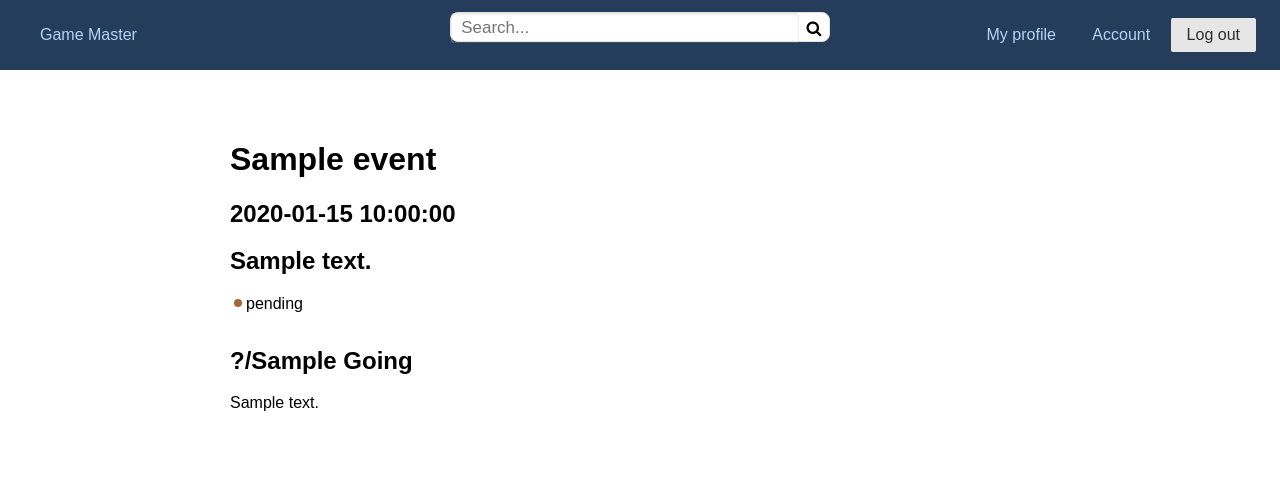
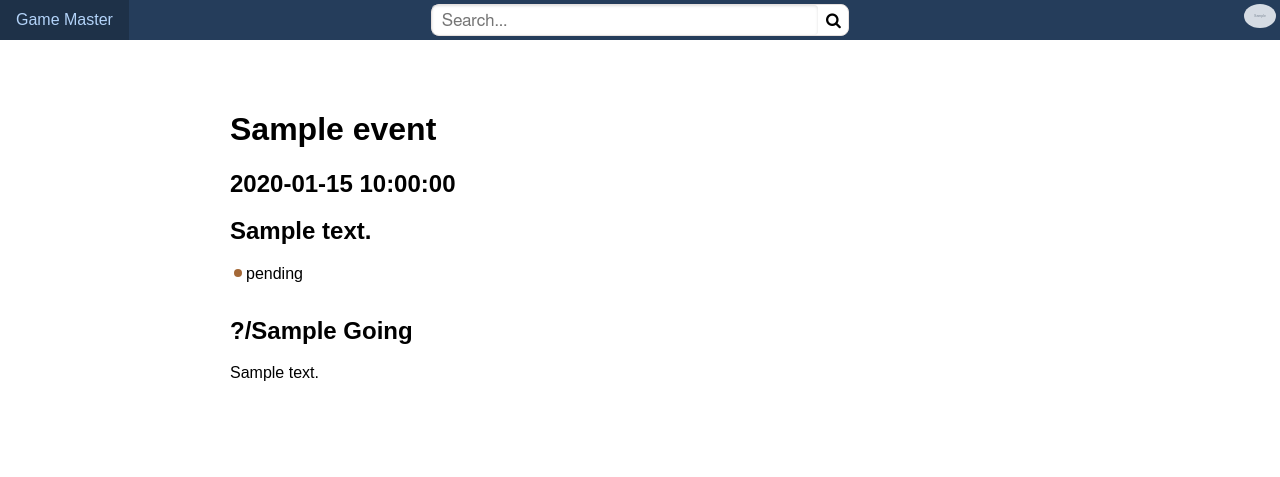
Before and after one commit to CSCI-5117-F26/developing-the-interactive-web-project-1-group-8, a Flask app: template src/developing_the_interactive_web_project_1_group_8/templates/event.html in a window 1280 px wide. Shown: the top 477 px of the page. Run offline with Flask 3, Linux system fonts and the light colour scheme; the visitor is signed in with stand-in values (Sample User, id 1); the template is opened without the code that fills it: most values are stand-ins (such as "Sample title", 1, 10 or a date in 2020); grey boxes marked "Sample" are stand-in pictures; some libraries are stand-ins or nearby versions.

Commit message:
revert top boar style, add dropdown for account with photo

```diff
--- a/src/developing_the_interactive_web_project_1_group_8/server.py
+++ b/src/developing_the_interactive_web_project_1_group_8/server.py
@@ -8,7 +8,7 @@ from flask import (
     flash,
     request,
 )
-import database
+import developing_the_interactive_web_project_1_group_8.database as database
 import validators
 import os
 from urllib.parse import urlencode, urlsplit
--- a/src/developing_the_interactive_web_project_1_group_8/static/styles.css
+++ b/src/developing_the_interactive_web_project_1_group_8/static/styles.css
@@ -21,6 +21,7 @@
 
   /* Top Bar */
   --color-topbar-background: var(--color-primary);
+  --color-topbar-background-secondary: hsl(213, 37%, 30%);
   --color-topbar-text: hsl(213, 86%, 84%);
   --color-topbar-hover: hsl(213, 42%, 20%);
 
@@ -57,7 +58,9 @@
   color: var(--color-topbar-text);
   margin-bottom: 1em;
   -webkit-font-smoothing: antialiased;
-  padding: 12px 24px;
+  /* padding: 12px 24px; */
+  height: 2.5em;
+  /* overflow: hidden; */
 
   .pure-menu-link:hover {
     background-color: var(--color-topbar-hover);
@@ -102,6 +105,36 @@
       padding: 6px 10px;
     }
   }
+
+  .pure-menu-link::after {
+    content: "";
+    padding: 0;
+  }
+
+  #menuLink1 {
+    img {
+      border-radius: 50%;
+    }
+
+    padding: 0.25em;
+    display: flex;
+    align-items: center;
+  }
+
+
+  .accountDetails {
+    border-radius: 0 0 8px 8px;
+    padding: 0.5em 0;
+    right: 0;
+    left: auto;
+    background-color: var(--color-topbar-background-secondary);
+    text-align: center;
+  }
+
+  /* .pure-menu-active>.pure-menu-children,
+  .pure-menu-allow-hover:hover>.pure-menu-children {
+    left: -2em
+  } */
 }
 
 body {
@@ -115,7 +148,7 @@ main {
   padding: 0 22px;
 }
 
-.topbar-content {
+/* .topbar-content {
   display: grid;
   grid-template-columns: minmax(0, 1fr) 380px minmax(0, 1fr);
   align-items: center;
@@ -125,8 +158,9 @@ main {
 .topbar-search {
   width: 100%;
   margin: 0;
-}
+} */
 
+/*
 #topbar #search-container {
   box-sizing: border-box;
   width: 100%;
@@ -136,7 +170,7 @@ main {
 #topbar .menu-3 {
   width: auto;
   white-space: nowrap;
-}
+} */
 
 .page-panel {
   box-sizing: border-box;
--- a/src/developing_the_interactive_web_project_1_group_8/templates/components/topbar.html
+++ b/src/developing_the_interactive_web_project_1_group_8/templates/components/topbar.html
@@ -1,15 +1,15 @@
 {% block topbar %}
-<div id="topbar" class="topbar-content">
-  <div >
+<div id="topbar" class="pure-g">
+  <div class="pure-u-1 pure-u-md-1-3">
     <div class="pure-menu" style="width: fit-content;">
       <a href="{{ url_for('index') }}" class="pure-menu-link">Game Master</a>
     </div>
   </div>
-  <div >
+  <div class="pure-u-1 pure-u-md-1-3">
     <div class="pure-menu pure-menu-horizontal">
       <form role="search" action="{{ url_for('search')}}" method="GET" aria-label="Site search"
-        class="pure-form topbar-search">
-        <div id="search-container" >
+        class="pure-form pure-g">
+        <div id="search-container" class="pure-g">
           <input type="search" id="search" name="q" autocomplete="off" placeholder="Search..." aria-label="Search" />
           <button type="submit" class=" fa fa-search" aria-label="Submit search"></button>
         </div>
@@ -19,25 +19,35 @@
       </form>
     </div>
   </div>
-  <div >
+  <div class="pure-u-1 pure-u-md-1-3">
     <div class="pure-menu pure-menu-horizontal menu-3">
       <ul class="pure-menu-list">
+        {% if session.get('profile') %}
+
+
+        <li class="pure-menu-item pure-menu-has-children">
+
+          <a id="menuLink1" class="pure-menu-link">
+            <img class="pure-img" src="{{ avatar_url }}" width="32" height="32">
+          </a>
+          <ul class="accountDetails pure-menu-children">
             <li class="pure-menu-item">
-          {% if session.get('profile') %}
-          <a class="pure-menu-link" href="{{ url_for('user', user_id=session['profile']['id']) }}">My profile</a>
-          {% else %}
-          <a class="pure-menu-link" href="{{ url_for('login') }}">Login</a>
-          {% endif %}
+              <a class="pure-menu-link" href="{{ url_for('user', user_id=session['profile']['id']) }}">My Profile</a>
             </li>
-        {% if session.get('profile') %}
             <li class="pure-menu-item">
               <a class="pure-menu-link" href="{{ url_for('account') }}">Account</a>
             </li>
             <li class="pure-menu-item">
               <form method="post" action="{{ url_for('logout') }}">
                 <input type="hidden" name="csrf_token" value="{{ csrf_token() }}">
-            <button class="pure-button" type="submit">Log out</button>
+                <button class="pure-button" type="submit">Log Out</button>
               </form>
+            </li>
+          </ul>
+        </li>
+        {% else %}
+        <li class="pure-menu-item">
+          <a class="pure-menu-link" href="{{ url_for('login') }}">Login</a>
         </li>
         {% endif %}
       </ul>
@@ -46,6 +56,6 @@
 </div>
 {% endblock %}
 {% block scripts %}
-<script src="{{ url_for('static', filename='topbar.js') }}">
-</script>
+<script src="{{ url_for('static', filename='topbar.js') }}"></script>
+<script src="{{ url_for('static', filename='menu.js') }}"></script>
 {% endblock %}
```
Also changed, not shown: src/developing_the_interactive_web_project_1_group_8/static/menu.js (added, +172 -0 lines). Lines whose indentation alone changed are shown as unchanged.
